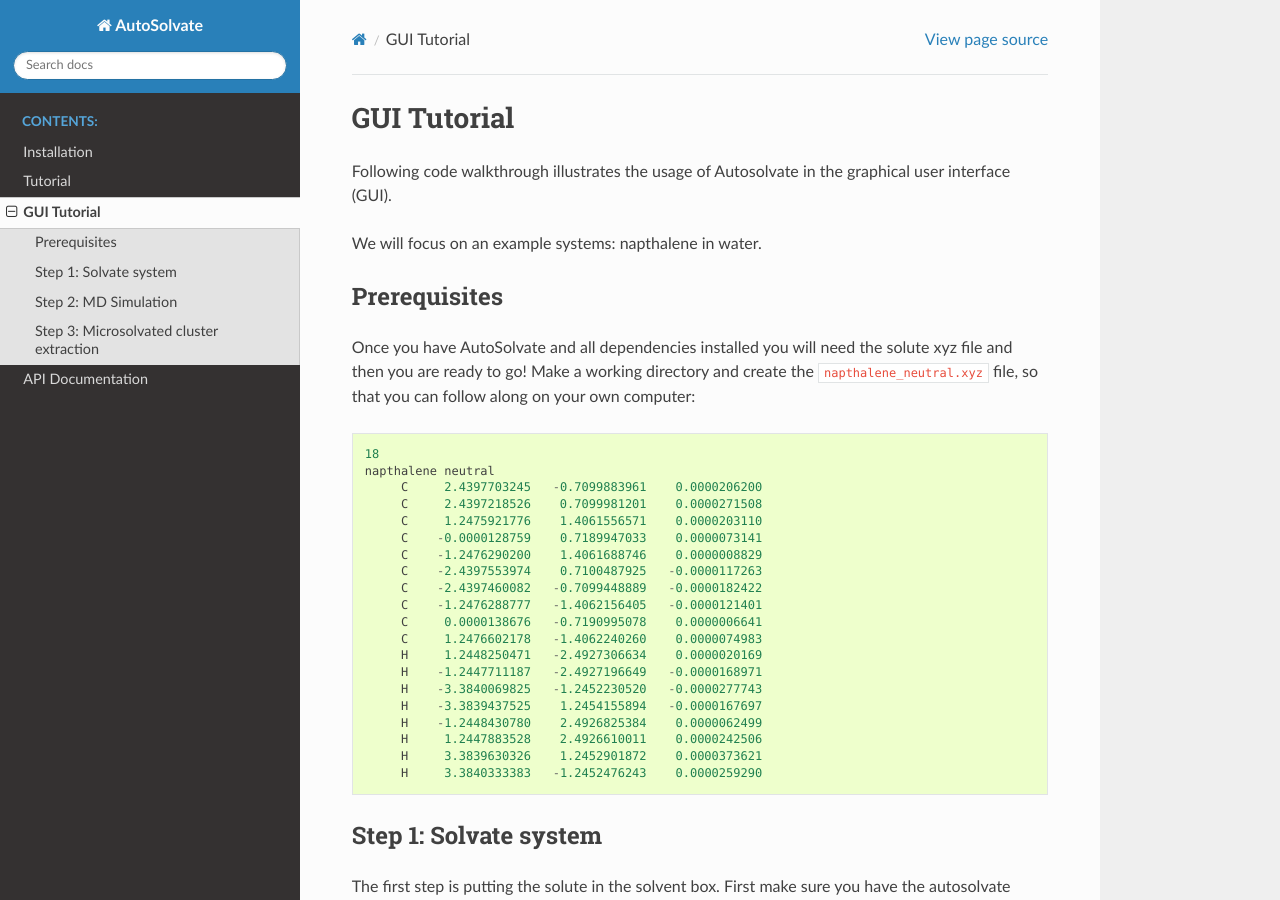
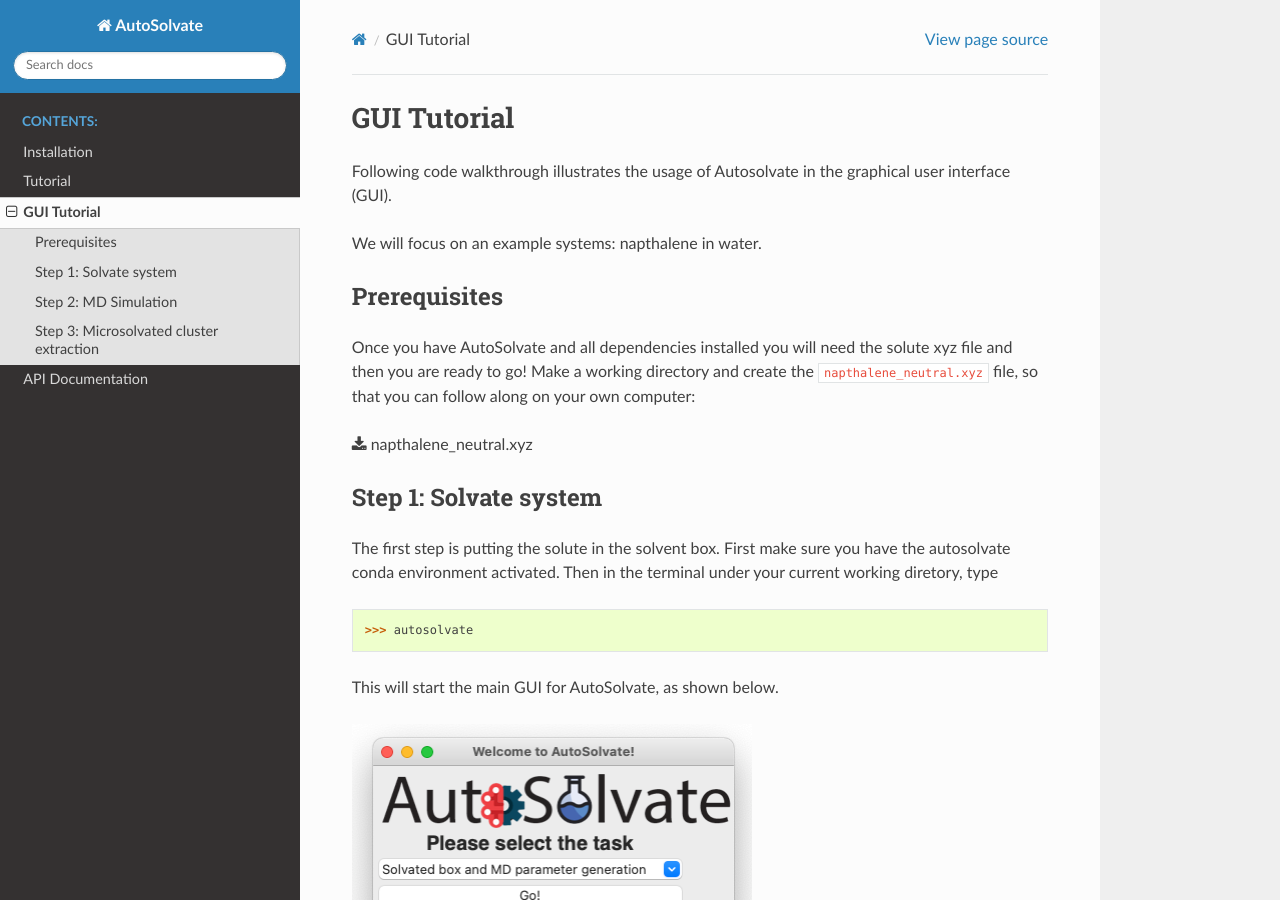
Before and after one commit to Liu-group/AutoSolvate, a Sphinx documentation site: the page built from docs/tutorialGUI.rst, in a window 1280 px wide and 900 px high. Built offline with Sphinx 7.4.7 and the Read the Docs theme 2.0.0, drawn with Linux system fonts in a browser that asks for light colours; the version number could not be read and is left out; some of the changed text lies outside the part shown.

Commit message:
Added cross reference links in the GUI tutorial to make it easier for the reader to find related text. Also allowed direct download of related data files

```diff
--- a/docs/tutorialGUI.rst
+++ b/docs/tutorialGUI.rst
@@ -10,29 +10,9 @@
 Once you have AutoSolvate and all dependencies installed you will need the solute xyz file and then you are ready to go!
 Make a working directory and create the ``napthalene_neutral.xyz`` file, so that you can follow along on your own computer:
 
-::
+:download:`napthalene_neutral.xyz <_data/napthalene_neutral.xyz>`
 
-  18
-  napthalene neutral
-       C     2.4397703245   -0.7099883961    0.0000206200
-       C     2.4397218526    0.7099981201    0.0000271508
-       C     1.2475921776    1.4061556571    0.0000203110
-       C    -0.0000128759    0.7189947033    0.0000073141
-       C    -1.2476290200    1.4061688746    0.0000008829
-       C    -2.4397553974    0.7100487925   -0.0000117263
-       C    -2.4397460082   -0.7099448889   -0.0000182422
-       C    -1.2476288777   -1.4062156405   -0.0000121401
-       C     0.0000138676   -0.7190995078    0.0000006641
-       C     1.2476602178   -1.4062240260    0.0000074983
-       H     1.2448250471   -2.4927306634    0.0000020169
-       H    -1.2447711187   -2.4927196649   -0.0000168971
-       H    -3.3840069825   -1.2452230520   -0.0000277743
-       H    -3.3839437525    1.2454155894   -0.0000167697
-       H    -1.2448430780    2.4926825384    0.0000062499
-       H     1.2447883528    2.4926610011    0.0000242506
-       H     3.3839630326    1.2452901872    0.0000373621
-       H     3.3840333383   -1.2452476243    0.0000259290
-
+.. _guistep1:
 
 Step 1: Solvate system
 -------------------------------------------
@@ -151,53 +140,103 @@
 Once you entered a valid file prefix, the dialog will automatically close, and you can make other neccessary changes to the options. For this neutral, singlet molecule, the default setting is OK. However, be careful that the QM/MM option is turned off by default, because the TeraChem package is not automatically installed with AutoSolvate, so the user may not neccessary have acceess to the QM/MM run with TeraChem. If everything looks good to you, you can directly go to click the last button to generate MD simulation inputs and execute MD.
 
 .. image:: _images/tutorial2_4.png
-   :width: 400
+   :width: 800
 
 If you do want to run QM/MM, simply change the radio button to ``Yes`` (shown in the green circle below), and set corresponding options in the QM/MM control section.
 
 .. image:: _images/tutorial2_5.png
-   :width: 400
+   :width: 800
 
 The most important option for QM/MM is the QM method, which is by default DFT with B3LYP functional. You can change it to other available options by choosing from the dropdown menu:
 
 .. image:: _images/tutorial2_6.png
-   :width: 400
+   :width: 800
 
 Another very important feature is the ``dryrun`` mode, that means the GUI will only generate the MD input files, and save the commands to run Amber/sander MD simulations input bash script files ``runMM.sh`` and ``runQMMM.sh``. The GUI will not directly execute Amber or Amber/TeraChem to run the MD simulations, because usually we expect the users to use the GUI on their desktop, which is not suitable for running long-time MD simulations. By using the ``dryrun`` mode, the user can get the needed files and scripts, and then copy them to high-performance computers to finish the simulation.
 
 Therefore, the ``dryrun`` mode is by default turned on, as shown below:
 
 .. image:: _images/tutorial2_6_2.png
-   :width: 400
+   :width: 800
 
 If everything looks good to you, you can click the last button to generate MD simulation inputs and execute MD.
 A dialog window will pop up and let you know that the corresponding command line input has been generated, which will be executed to generate the MD simulation files. You can click "OK".
 
 .. image:: _images/tutorial2_7.png
-   :width: 400
+   :width: 800
 
 Another dialog window will pop up and ask you whether you want to continue to execute the command and generate the files. You can click ``Cancel`` and no file will be generated, if you want to make changes to the settings. Otherwise, click ``Yes``.
 
 .. image:: _images/tutorial2_8.png
-   :width: 400
+   :width: 800
 
 If you selected ``dryrun`` mode, after a few seconds, you will see a diaglog window pop up with the message to show the MD simulation generation has finished. If you selected to turn off ``dryrun`` mode, then AutoSolvate will call Amber/sander in the background and run the MD simulations, which may take minutes or hours to finish. But at the end you will also see a dialog window saying that the simulation has finished.
 
 .. image:: _images/tutorial2_9.png
-   :width: 400
+   :width: 800
 
-At the same time, in the original terminal where you launched AutoSolvate ``mdrun`` module, and you will see information about each step of the MD simulation
+At the same time, in the original terminal where you launched AutoSolvate, you will see information about each step of the MD simulation
 
 .. image:: _images/tutorial2_10.png
-   :width: 400
+   :width: 800
 
+
+.. _guistep3:
 
 Step 3: Microsolvated cluster extraction
 -------------------------------------------
 
 The last step is extracting a cluster from the previous results that can be used for microsolvation.
 
+Let's focus back on the main GUI. This time select the second task: ``Microsolvated cluster extraction``
 
-**Warning**
+.. image:: _images/tutorial3_1.png
+   :width: 400
 
-The naming of the microsolvated clusters is based on the name of the .prmtop file, not the trajectory file, so the names will not change between runs. This means that if you run the clustergen command twice, the new coordinates will overwrite the old ones (if the frame number is the same). Therefore, if you want to extract clusters from multiple MD steps (like QMMM heat and QMMM NVT), you need to either move or rename the files before you run the command again.
+Then click ``Go!``: A new window will pop up, which is the *clustergen* GUI for MD automation.
+
+.. image:: _images/tutorial3_2.png
+   :width: 800
+
+The *clustergen* GUI has very simple interface, only requesting 4 entries. First select the ``.prmtop`` file and trajectory ``.netcdf`` file by directly enter the files names in the entries and clicking ``Set``, or leave the entries blank and directly clicking the ``Set`` buttons . You will be prompted with a dialog to select the files from your computer.
+
+.. image:: _images/tutorial3_3.png
+   :width: 800
+
+Here let's select the ``water_solvated.prmtop`` file generated in Step 1, and a trajectory file ``nap_neutral_water-heat.netcdf`` generated in :ref:`Step 2<guistep2>`.
+In case you did run the MD simulation in :ref:`Step 2<guistep2>`, you can directly download the files here:
+
+:download:`nap_neutral_water-heat.netcdf <_data/nap_neutral_water-heat.netcdf>`
+
+:download:`water_solvated.prmtop <_data/water_solvated.prmtop>`
+
+After selection, the file names will automatically update in the entries. Set the rest options to control how the solvent shell is cut out.
+
+.. image:: _images/tutorial3_4.png
+   :width: 800
+
+.. warning::
+   When you change an entry, make sure to click the ``Set`` button to make the change take effect.
+
+Then click the last button start cluster extraction. You will first see the following diaglog window:
+
+.. image:: _images/tutorial3_5.png
+   :width: 300
+
+After clicking ``OK``, another dialog window will pop up and ask you whether you want to continue to execute the command and generate the files. You can click ``Cancel`` and no file will be generated, if you want to make changes to the settings. Otherwise, click ``Yes``.
+
+.. image:: _images/tutorial3_6.png
+   :width: 300
+
+After a few seconds, you will see a diaglog window pop up with the message to show themicrosolvated cluster extraction has finished.
+
+.. image:: _images/tutorial3_7.png
+   :width: 300
+
+At the same time, in the original terminal where you launched AutoSolvate, you will see information about the extraction process.
+
+.. image:: _images/tutorial3_8.png
+   :width: 800
+
+
+.. warning:: The naming of the microsolvated clusters is based on the name of the .prmtop file, not the trajectory file, so the names will not change between runs. This means that if you run the clustergen command twice, the new coordinates will overwrite the old ones (if the frame number is the same). Therefore, if you want to extract clusters from multiple MD steps (like QMMM heat and QMMM NVT), you need to either move or rename the files before you run the command again.
```
Also changed, not shown: other parts of docs/tutorialGUI.rst (+10 -1 lines), docs/_images/tutorial3_1.png (added), docs/_images/tutorial3_2.png (added), docs/_images/tutorial3_3.png (added), docs/_images/tutorial3_4.png (added), docs/_images/tutorial3_5.png (added), docs/_images/tutorial3_6.png (added), docs/_images/tutorial3_7.png (added), docs/_images/tutorial3_8.png (added), 4 other files.
